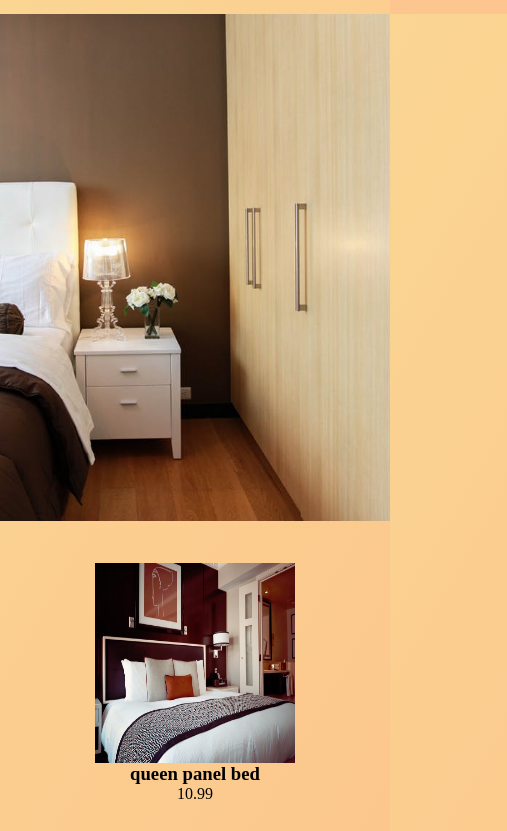
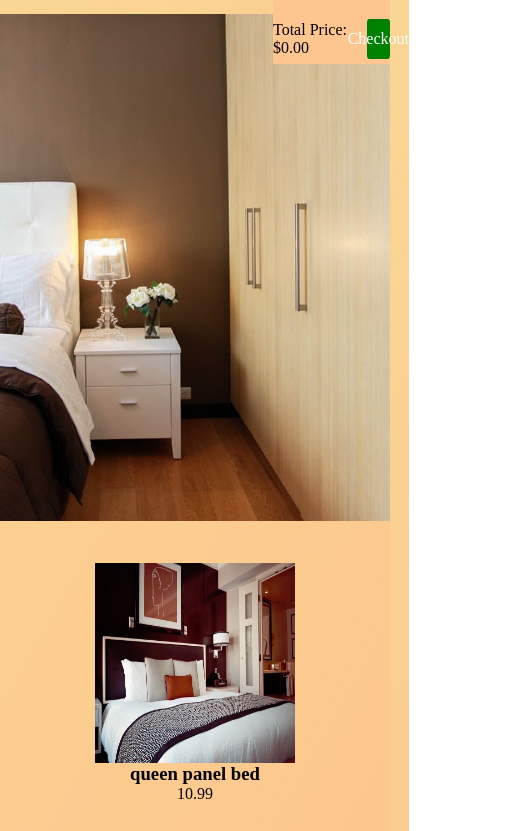
Before and after one commit to Chrys-code/e-commerce-basket, a plain HTML site: page index.html in a window 390 px wide. Shown: the part 70-901 px from the top of the page, 507 px wide, since content can reach past the window. Drawn offline with Linux system fonts and the light colour scheme; no server answers.

Commit message:
Checkout price
Calculate checkout price.
- Re-sructure products into a new array => contains only product.price / object
- Use reduce() method to create SUM of item prices.
- Last: use .toFixed() to display reasonable decimals to the users.

```diff
--- a/elevent.js
+++ b/elevent.js
@@ -1,9 +1,11 @@
 //Variables
+const basketMenu = document.getElementsByClassName("basket-menu")[0];
 const row = document.getElementsByClassName("row")[0];
 const itemList = document.getElementsByTagName("ul")[0];
+const checkoutPrice = document.getElementById("checkout");
 
 //Function
-// Initial render for shop front
+//Initial render for shop front
 export function productManagement(product) {
   const itemDiv = document.createElement("div");
   itemDiv.setAttribute("class", "products col-4 col-sm-12 col-xsm-12");
@@ -51,6 +53,8 @@ export function productManagement(product) {
 
       // Save to LocalStorage
       saveLocalItems(product);
+      // Accumulate checkout upon adding new item
+      calculateCheckout();
     }
   }
 }
@@ -66,8 +70,7 @@ function saveLocalItems(product) {
   localStorage.setItem("products", JSON.stringify(products));
 }
 
-// Remove item from Cart
-//Product contains its ID later referred as productId
+//Remove item from Cart
 function removeItemFromCart(e) {
   const targbtn = e.target;
   const product = targbtn.value;
@@ -75,6 +78,7 @@ function removeItemFromCart(e) {
     targbtn.parentElement.style.display = "none";
     // Remove from local storage
     removeLocalItems(product);
+    calculateCheckout();
   }
 }
 
@@ -95,7 +99,7 @@ function removeLocalItems(product) {
 }
 
 // Runs after DOMContentLoaded
-// Display items from mem
+// Display items from memory
 export function getRequestedItems() {
   let products;
   if (localStorage.getItem("products") === null) {
@@ -128,3 +132,34 @@ export function getRequestedItems() {
     itemDiv.appendChild(trashButton);
   });
 }
+
+//Features
+//Event Listeners
+//Functions
+export function calculateCheckout() {
+  // Get Items from localStorage
+  let products;
+
+  if (localStorage.getItem("products") === null) {
+    products = [];
+  } else {
+    products = JSON.parse(localStorage.getItem("products"));
+  }
+
+  // re-structure products array into a new array with objects containing only project.price
+  let prices = products.map((obj) => {
+    let rObj = {};
+    rObj = obj.price;
+    return rObj;
+  });
+
+  let sum = prices.reduce(function (accumulator, currentValue) {
+    return accumulator + currentValue;
+  }, 0);
+
+  checkoutPrice.innerHTML = sum.toFixed(2);
+}
+
+export function basketToggle() {
+  basketMenu.classList.toggle("basket-active");
+}
--- a/index.html
+++ b/index.html
@@ -29,6 +29,10 @@
 
     <div class="basket-menu">
       <ul></ul>
+      <div class="checkout">
+        <p>Total Price: $<span id="checkout"></span></p>
+        <div class="checkoutBtn"><p>Checkout</p></div>
+      </div>
     </div>
 
     <div class="show">
--- a/index.js
+++ b/index.js
@@ -1,8 +1,12 @@
-import { productManagement, getRequestedItems } from "./elevent.js";
+import {
+  productManagement,
+  getRequestedItems,
+  basketToggle,
+  calculateCheckout,
+} from "./elevent.js";
 
 //Variables
 const basketBtn = document.getElementsByClassName("basket")[0];
-const basketMenu = document.getElementsByClassName("basket-menu")[0];
 
 // EventListeners
 window.addEventListener("DOMContentLoaded", readTextFile);
@@ -44,23 +48,22 @@ readTextFile("./products.json", function (text) {
     const product = new RequestedItem(itemId, itemPrice, itemTitle, itemImage);
 
     // Initial dynamic front store generation
-    // Item events => /add/remove
+    // Item events =>
+    // add - addLocalStorage
+    // remove - removeFromLocalStorage
+    // => calculate checkout price
     productManagement(product);
   }
 });
 
 //Side Functions
 //Basket open/close
-function basketToggle() {
-  basketMenu.classList.toggle("basket-active");
-}
+basketToggle();
+// Calculate checout total price from local storage
+calculateCheckout();
 
 /*
 Unfortunately could not place the Object Constructor into the global scope as all the data read in from
 a JSON file which behaviour is very similar to API requests in the way I used here.
 I meant to have a DATABASE* with this method
-
-This is the reason why the code is so nested at the addItemsToCart function.
-removeItemFromCart is not so deeply nested as it depends on a global scoped const variable and
-key variables such as product ID are passed via event capturing.
 */
--- a/main.css
+++ b/main.css
@@ -2,6 +2,10 @@
   padding: 0px;
   margin: 0px;
   box-sizing: border-box;
+}
+
+a {
+  text-decoration: none;
 }
 
 body {
@@ -32,6 +36,7 @@ nav {
   transform: translateX(100%);
   transition: all 0.4s ease;
   display: flex;
+  flex-direction: column;
   justify-content: center;
 }
 
@@ -64,8 +69,7 @@ nav {
   text-align: center;
 }
 
-.list-item > h3,
-p {
+.list-item > h3 {
   margin-bottom: 10px;
 }
 
@@ -87,6 +91,31 @@ p {
 
 .item-cont {
   margin-bottom: 5vh;
+}
+
+.basket-menu > div {
+  height: 50px;
+  width: 100%;
+  background: rgb(253, 197, 144);
+}
+
+.checkout {
+  display: flex;
+  flex-direction: row;
+  justify-content: space-evenly;
+  align-items: center;
+}
+
+.checkoutBtn {
+  color: white;
+  cursor: pointer;
+  height: 80%;
+  width: 20%;
+  display: flex;
+  justify-content: center;
+  align-items: center;
+  background: green;
+  border-radius: 10%;
 }
 
 /*Basket Menu End*/
```
